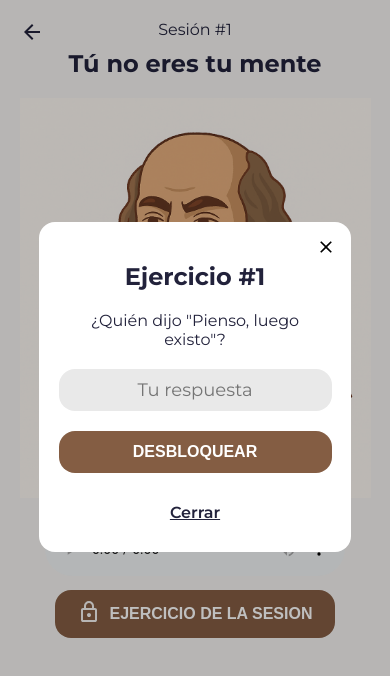
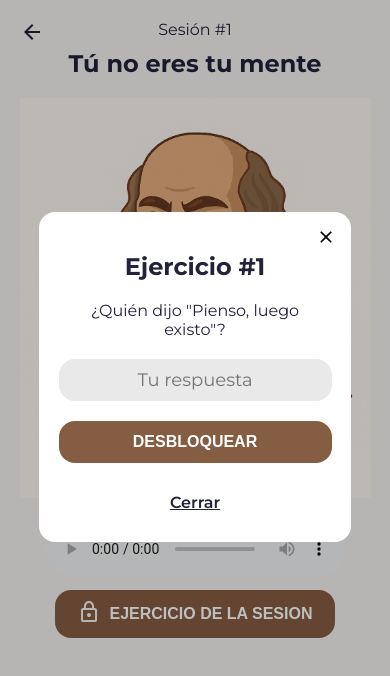
Before and after one commit to alejandroluisacosta/detox-mental-2.0, a React (Vite) app in the folder frontend/: page /session/1 in a window 390 px wide. Both pictures are taken after a click on the button "EJERCICIO DE LA SESION". Shown: the top 676 px of the page. Built offline with nearby package versions, Linux system fonts and the light colour scheme.

Commit message:
hotfix: move exercise modal 10 pixels up

```diff
--- a/frontend/src/Components/ExerciseModal/ExerciseModal.css
+++ b/frontend/src/Components/ExerciseModal/ExerciseModal.css
@@ -55,6 +55,6 @@
 
 @media (max-width: 1000px) {
     .exercise-modal {
-        transform: translate(0, -35px);
+        transform: translate(0, -45px);
     }
 }
```
